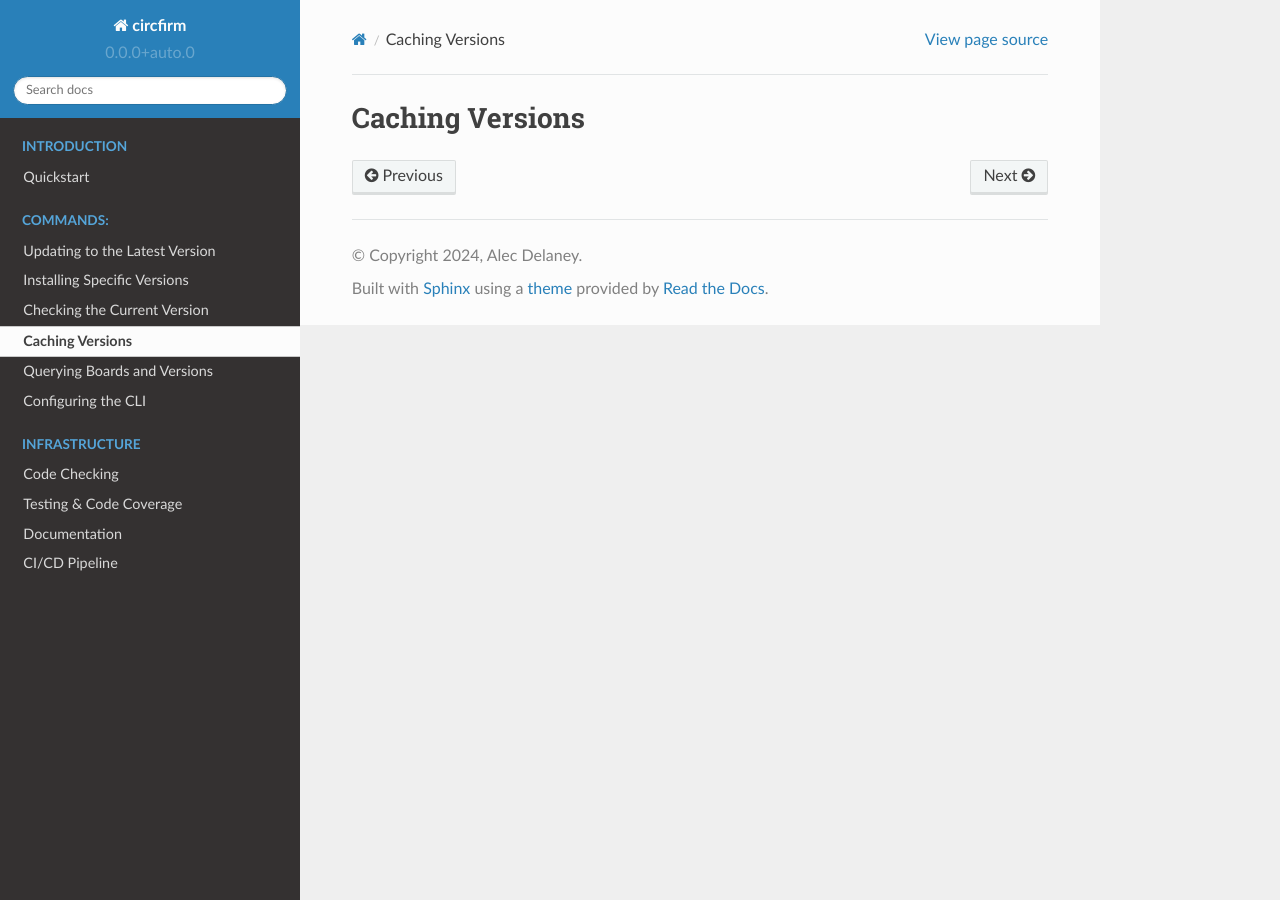
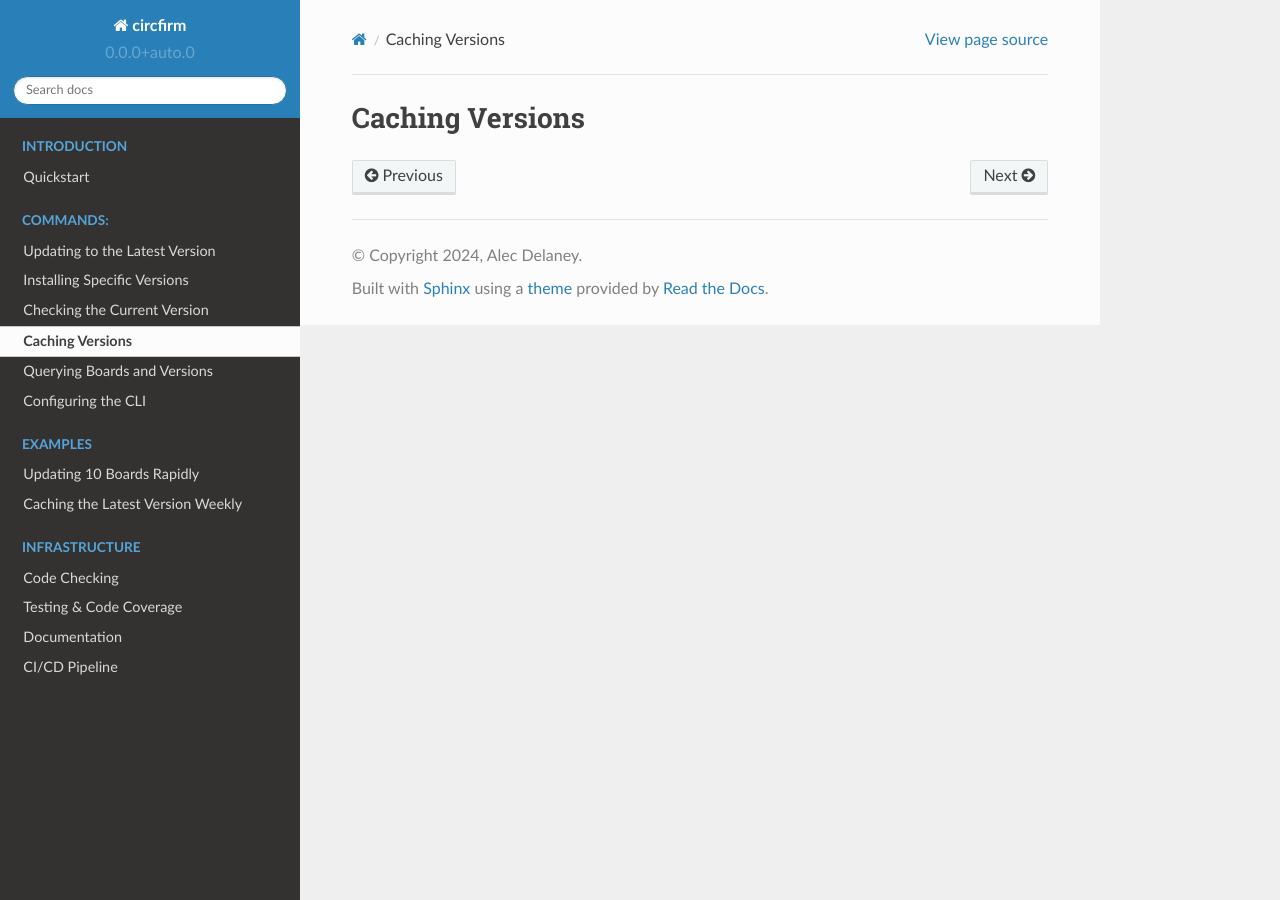
Before and after one commit to tekktrik/circfirm, a Sphinx documentation site: the page built from docs/commands/cache.rst, in a window 1280 px wide. Built offline with Sphinx 7.4.7 and the Read the Docs theme 2.0.0, drawn with Linux system fonts in a browser that asks for light colours; pages that are not in the unit, such as notebooks, are missing from menus.

Commit message:
Add example scripts as code tabs to docs

```diff
--- a/docs/conf.py
+++ b/docs/conf.py
@@ -20,9 +20,10 @@
 
 extensions = [
     "sphinx.ext.autodoc",
-    "sphinxcontrib.jquery",
     "sphinx.ext.intersphinx",
     "sphinx.ext.napoleon",
+    "sphinx_tabs.tabs",
+    "sphinxcontrib.jquery",
 ]
 
 templates_path = ["_templates"]
--- /dev/null
+++ b/docs/examples/update_many.rst
@@ -0,0 +1,18 @@
+..
+    SPDX-FileCopyrightText: 2024 Alec Delaney, for Adafruit Industries
+    SPDX-License-Identifier: MIT
+
+Updating 10 Boards Rapidly
+==========================
+
+.. tabs::
+
+    .. tab:: bash
+
+        .. literalinclude:: ../../examples/bash/update_many.sh
+            :language: bash
+
+    .. tab:: powershell
+
+        .. literalinclude:: ../../examples/powershell/update_many.ps1
+            :language: powershell
--- /dev/null
+++ b/docs/examples/weekly_cache.rst
@@ -0,0 +1,18 @@
+..
+    SPDX-FileCopyrightText: 2024 Alec Delaney, for Adafruit Industries
+    SPDX-License-Identifier: MIT
+
+Caching the Latest Version Weekly
+=================================
+
+.. tabs::
+
+    .. tab:: bash
+
+        .. literalinclude:: ../../examples/bash/weekly_cache.sh
+            :language: bash
+
+    .. tab:: powershell
+
+        .. literalinclude:: ../../examples/powershell/weekly_cache.ps1
+            :language: powershell
--- a/docs/index.rst
+++ b/docs/index.rst
@@ -26,6 +26,14 @@
 
 .. toctree::
    :maxdepth: 2
+   :caption: Examples
+   :hidden:
+
+   examples/update_many
+   examples/weekly_cache
+
+.. toctree::
+   :maxdepth: 2
    :caption: Infrastructure
    :hidden:
 
--- a/requirements-dev.txt
+++ b/requirements-dev.txt
@@ -7,4 +7,5 @@
 pre-commit~=2.20
 pytest~=8.0
 sphinx~=5.1
+sphinx-tabs~=3.4
 sphinx-rtd-theme~=1.0
```
Also changed, not shown: other parts of docs/index.rst (+1 -0 lines).
